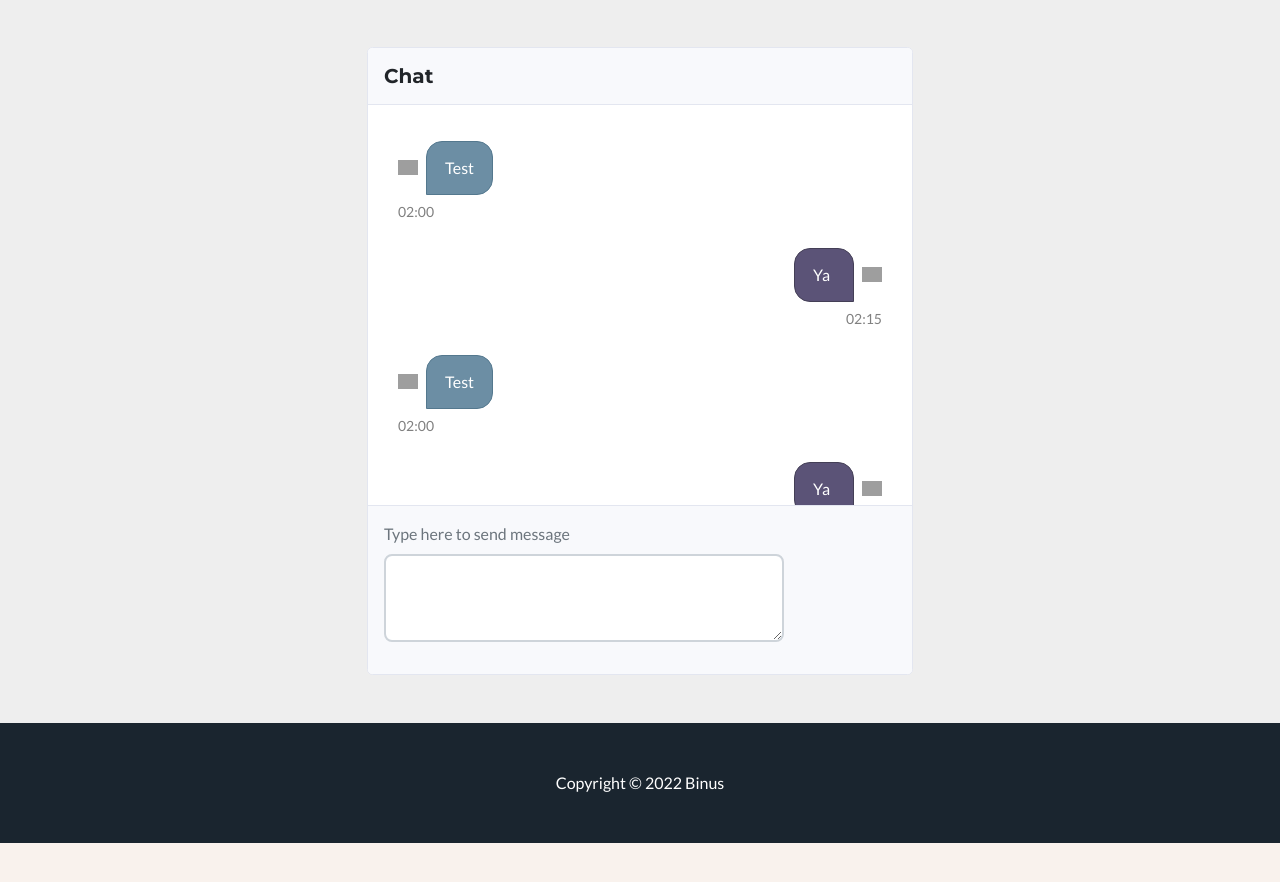
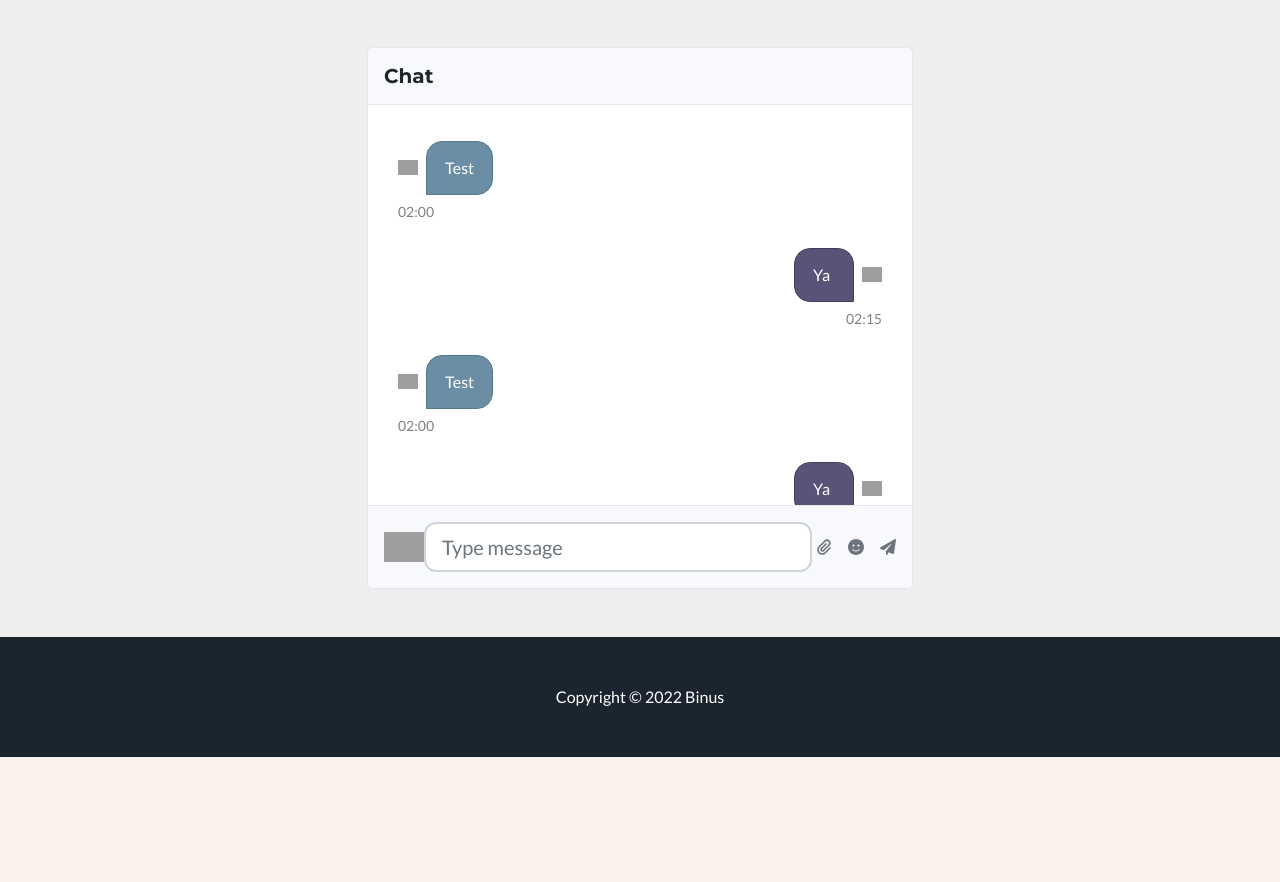
Before and after one commit to adimass/pardoc_3, a Flask app: template templates/content_private_chat.html in a window 1280 px wide. Shown: the part 101-983 px from the top of the page. Run offline with Flask 2, Linux system fonts and the light colour scheme; the template is opened without the code that fills it, so the values that code supplies are empty; parts of the project's set-up code (start-up, migrations or seed data) failed here and were passed over; some libraries are stand-ins or nearby versions; grey boxes are pictures that could not be loaded.

Commit message:
privatechatttttt

```diff
--- a/templates/content_private_chat.html
+++ b/templates/content_private_chat.html
@@ -3,7 +3,7 @@
 {% block content %}
 
 <section style="background-color: #eee">
-    <div class="container py-5">
+    <div class="container py-5 masthead">
         <div class="row d-flex justify-content-center">
             <div class="col-md-10 col-lg-8 col-xl-6">
                 <div class="card" id="chat2">
@@ -80,18 +80,15 @@
                             </div><span class="own"> 02:15 </span>
                         </div>
                     </div>
-                    <div class="card-footer text-muted d-flex justify-content-start align-items-center p-3">
-                        <!-- <div class="chatbox-area">
-                            <form action="/send" method="post">
-                                <textarea placeholder="Talk to me!" class="chatbox" name="chat" id="chat" resize: "none" minlength="2"></textarea>
-                                <input class="submit-button" type="submit" value="send">
-                            </form>
-                        </div> -->
-                        <div class="form-group green-border-focus">
-                            <label for="exampleFormControlTextarea5">Type here to send message</label>
-                            <textarea class="form-control" id="exampleFormControlTextarea5" rows="3"></textarea>
-                        </div>
-                    </div>
+                      <div class="card-footer text-muted d-flex justify-content-start align-items-center p-3">
+                        <img src="https://mdbcdn.b-cdn.net/img/Photos/new-templates/bootstrap-chat/ava3-bg.webp"
+                          alt="avatar 3" style="width: 40px; height: 100%;">
+                        <input type="text" class="form-control form-control-lg" id="exampleFormControlInput1"
+                          placeholder="Type message">
+                        <a class="ms-1 text-muted" href="#!"><i class="fas fa-paperclip"></i></a>
+                        <a class="ms-3 text-muted" href="#!"><i class="fas fa-smile"></i></a>
+                        <a class="ms-3" href="#!"><i class="fas fa-paper-plane"></i></a>
+                      </div>
                 </div>
 
             </div>
```
